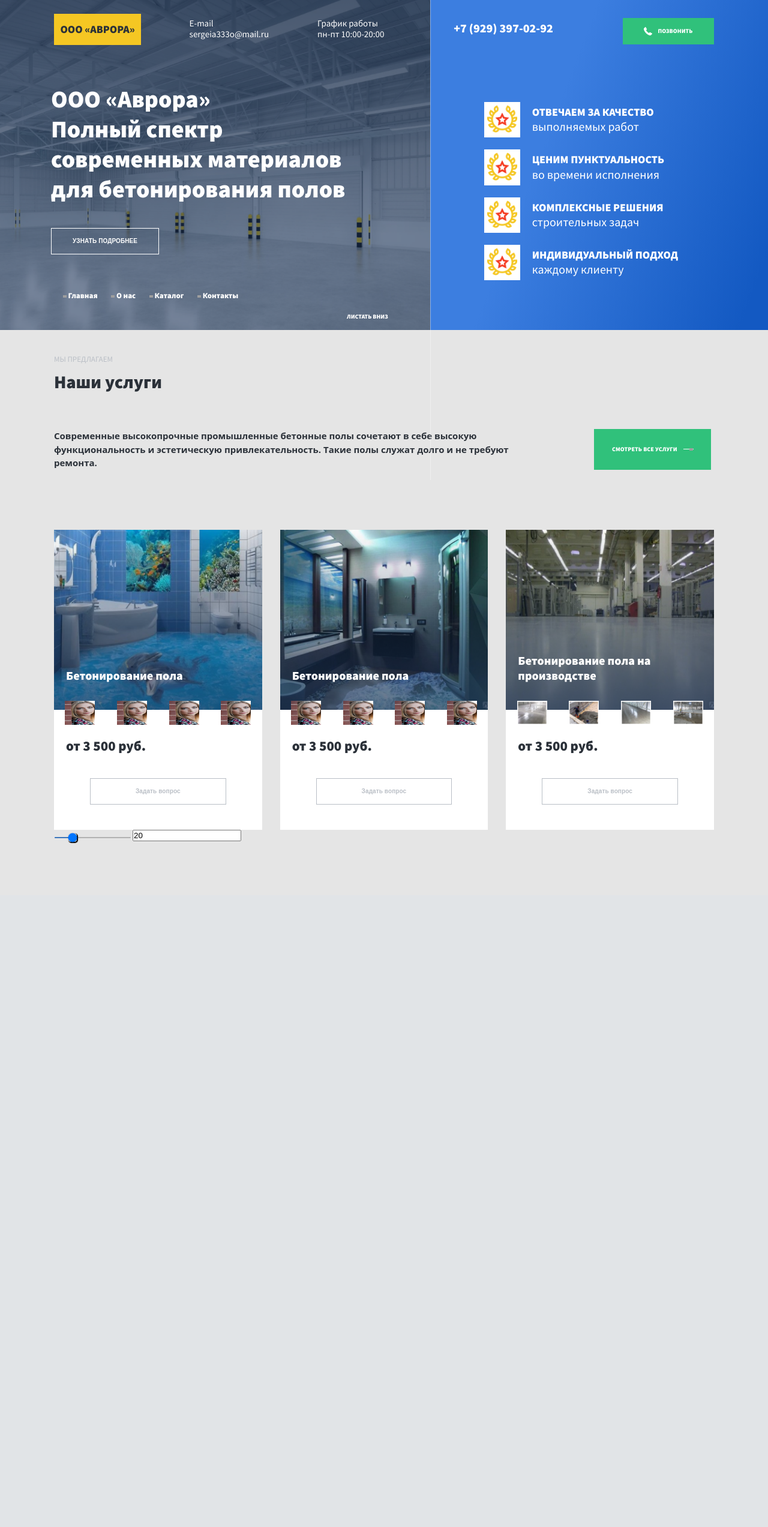
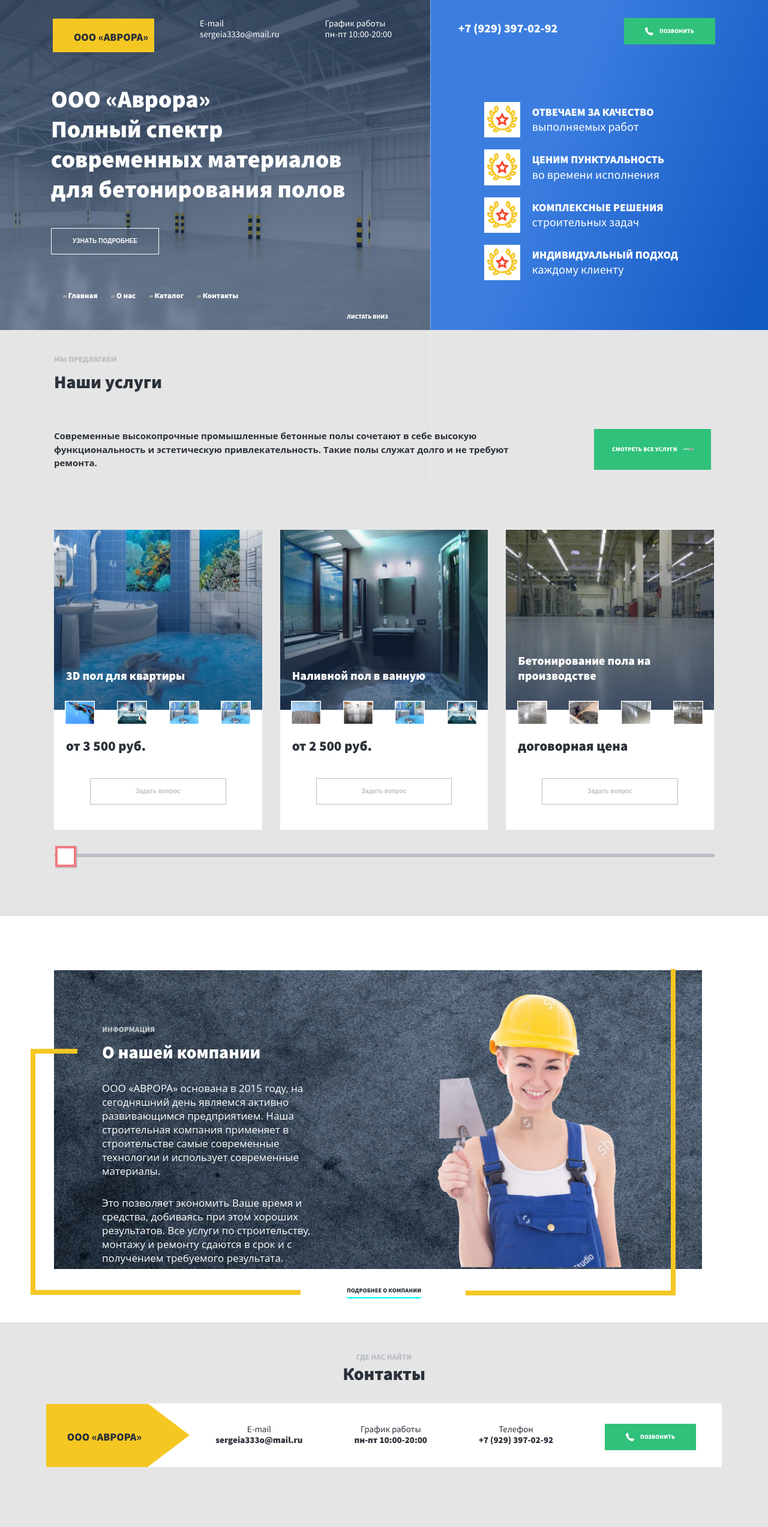
Before and after one commit to pompodar/Avrora, a PHP site: page / in a window 1280 px wide. Shown: the whole page at 60% size. Before the commit the page ends 1406 px from the top, so only its background shows below. Run offline with PHP 8.4, Linux system fonts and the light colour scheme; grey boxes are pictures that could not be loaded.

Commit message:
front age no footer no background of contacts no js no php

```diff
--- a/css/styles.css
+++ b/css/styles.css
@@ -257,6 +257,9 @@ a {
     text-transform: uppercase;
     color: #BABFC6;
     font-size: 1.3rem;
+    font-family: Source Sans Pro;
+    font-style: normal;
+    font-weight: 600;
 }
 
 .services p:nth-child(2) {
@@ -264,6 +267,8 @@ a {
     font-size: 3rem;
     font-weight: 900;
     padding-top: 1rem;
+    font-family: Source Sans Pro;
+    font-style: normal;
 }
 
 .services__description {
@@ -390,18 +395,265 @@ a {
 }
 
 #myRange {
-    height: 2px;
+    height: .4rem;
+    margin-top: 4rem;
+    width: 100%;
+}
+
+input[type=range] {
+    height: 0.4rem;
+    -webkit-appearance: none;
+    margin: 10px 0;
+    width: 100%;
+}
+
+input[type=range]:focus {
+    outline: none;
+}
+
+input[type=range]::-webkit-slider-runnable-track {
+    width: 100%;
+    height: 0.4rem;
+    cursor: pointer;
+    animate: 0.2s;
+    box-shadow: 1px 1px 2px #A6A6A6;
+    background: #ffff;
+    border-radius: 4px;
+    border: 2px solid #BABFC6;
+    ;
 }
 
 input[type=range]::-webkit-slider-thumb {
-    box-shadow: 1px 1px 1px #000000;
-    border: 1px solid #000000;
-    height: 30px;
-    width: 15px;
-    border-radius: 5px;
-    background: #FFFFFF;
+    box-shadow: 1px 1px 2px #A6A6A6;
+    border: .4rem solid #F27B7F;
+    height: 3.5rem;
+    width: 3.5rem;
+    border-radius: 0px;
+    background: #ffffff;
     cursor: pointer;
     -webkit-appearance: none;
+    margin-top: -1.5rem;
+}
+
+.about {
+    background: #FFFFFF;
+    width: 100vw;
+    padding-top: 4rem;
+    padding-bottom: 4rem;
+    position: relative;
+}
+
+.about__photo_and_text {
+    background-image: url("../img/gray_concrete_background.png");
+    color: #FFFFFF;
+    margin: 5rem 11rem 5rem 9rem;
+    display: flex;
+    justify-content: space-between;
+}
+
+.about__photo_and_text__text {
+    width: 50%;
+    padding-right: 8rem;
+}
+
+.about__photo_and_text p:nth-child(1) {
+    text-transform: uppercase;
+    color: #BABFC6;
+    font-size: 1.3rem;
+    padding-top: 9rem;
+    padding-left: 8rem;
+    font-family: Source Sans Pro;
+    font-style: normal;
+    font-weight: 600;
+}
+
+.about__photo_and_text p:nth-child(2) {
+    color: #ffffff;
+    font-size: 3rem;
+    font-weight: 900;
+    padding-top: 1rem;
+    padding-left: 8rem;
+    font-family: Source Sans Pro;
+    font-style: normal;
+    font-weight: 900;
+}
+
+.about__photo_and_text p:nth-child(3),
+.about__photo_and_text p:nth-child(4) {
+    color: #ffffff;
+    font-size: 1.7rem;
+    padding-top: 3rem;
+    padding-left: 8rem;
+    font-family: Open Sans;
+    font-style: normal;
+    font-weight: normal;
+}
+
+.about__photo_and_text__photo {
+    padding-right: 9rem;
+    padding-top: 4rem;
+}
+
+.about__photo_and_text__photo img {
+    width: 35rem;
+}
+
+.about__square1 {
+    position: absolute;
+    width: 45rem;
+    height: 41rem;
+    background: transparent;
+    top: 32.7%;
+    left: 4%;
+    border-left: .8rem solid #F5C723;
+    border-bottom: .8rem solid #F5C723;
+}
+
+.about__square1__inner {
+    width: 7rem;
+    height: 100%;
+    background: transparent;
+    border-top: .8rem solid #F5C723;
+}
+
+.about__square2 {
+    position: absolute;
+    width: 35rem;
+    height: 54.4rem;
+    background: transparent;
+    top: 13%;
+    right: 12%;
+    border-right: .8rem solid #F5C723;
+    border-bottom: .8rem solid #F5C723;
+}
+
+.about__details {
+    font-family: Source Sans Pro;
+    font-style: normal;
+    font-weight: bold;
+    font-size: 1rem;
+    line-height: 120%;
+    letter-spacing: 0.01em;
+    text-transform: uppercase;
+    color: #2B3139;
+    margin-top: -2rem;
+    display: flex;
+    justify-content: center;
+}
+
+.about__details span {
+    padding-bottom: 0.5rem;
+    border-bottom: .2rem solid aqua;
+}
+
+.contacts {
+    background-image: url("../img/contacts_background.png");
+    text-align: center;
+}
+
+#where_to_find {
+    padding-top: 5rem;
+    font-family: Source Sans Pro;
+    font-style: normal;
+    font-weight: 600;
+    font-size: 1.3rem;
+    line-height: 130%;
+    text-transform: uppercase;
+    color: #BABFC6;
+}
+
+#contacts {
+    font-family: Source Sans Pro;
+    font-style: normal;
+    font-weight: 900;
+    font-size: 3rem;
+    line-height: 130%;
+    color: #2B3139;
+}
+
+.contacts__info {
+    position: absolute;
+    width: 100vw;
+    display: flex;
+    flex-direction: row;
+    justify-content: center;
+    padding: 3rem 5rem 10rem 5rem;
+    z-index: 2;
+    background: transparent;
+    ;
+}
+
+.bottom__info {
+    font-family: Source Sans Pro;
+    font-style: normal;
+    font-weight: normal;
+    font-size: 1.5rem;
+    line-height: 120%;
+    /* or 18px */
+    display: flex;
+    flex-direction: column;
+    color: #2B3139;
+    background: #ffffff;
+    padding: 4.3rem;
+    padding-top: 3.4rem;
+    padding-bottom: 2rem;
+}
+
+.bottom__info p:nth-of-type(2) {
+    font-weight: 600;
+}
+
+.logo {
+    /* Auto Layout */
+    display: flex;
+    flex-direction: row;
+    padding: 1rem 1rem 0.5rem .5rem;
+    background: #F5C723;
+    margin-top: 0.05rem;
+}
+
+.logo p {
+    font-family: Source Sans Pro;
+    font-style: normal;
+    font-weight: bold;
+    font-size: 1.8rem;
+    line-height: 120%;
+    /* identical to box height, or 46px */
+    text-transform: uppercase;
+    color: #2B3139;
+    /* Inside Auto Layout */
+    align-self: center;
+    padding-left: 3rem;
+}
+
+.triangle {
+    width: 0;
+    height: 0;
+    border-top: 5.3rem solid #ffffff;
+    border-left: 7rem solid #F5C723;
+    border-bottom: 5.3rem solid #FFFFFF;
+}
+
+.call_button button {
+    font-family: Source Sans Pro;
+    font-style: normal;
+    background: #30C17B;
+    color: #FFFFFF;
+    padding: 1.5rem 3.5rem 1.5rem 3.5rem;
+    display: flex;
+    align-items: center;
+    letter-spacing: 0.01em;
+    text-transform: uppercase;
+    outline: none;
+    border: none;
+    cursor: pointer;
+    font-weight: bold;
+    line-height: 120%;
+    font-size: 1rem;
+}
+
+.call_button button img {
+    padding-right: 1rem;
 }
 
 @media screen and (max-width: 1120px) {
@@ -420,4 +672,19 @@ input[type=range]::-webkit-slider-thumb {
     html {
         font-size: 37.5%;
     }
+    .header__bottom {
+        flex-direction: column;
+    }
+    .header__slogan {
+        width: 100vw;
+    }
+    .slide {
+        width: 100vw;
+    }
+    .header__bottom__advantages {
+        width: 100vw;
+    }
+    .services {
+        margin-top: 50rem;
+    }
 }
--- a/index.html
+++ b/index.html
@@ -188,12 +188,12 @@
                     <div class="owl-carousel__item">
                         <img src="./img/flat_3d_floors.png" alt="">
                         <div class="services__slider__price">
-                            <h3 class="services__slider__description">Бетонирование пола</h3>
+                            <h3 class="services__slider__description">3D пол для квартиры</h3>
                             <div class="services__slider__additional_pics">
-                                <img src="./img/heh.jpg" alt="">
-                                <img src="./img/heh.jpg" alt="">
-                                <img src="./img/heh.jpg" alt="">
-                                <img src="./img/heh.jpg" alt="">
+                                <img src="./img/flat_3d_floors_preview1.png" alt="3D пол для квартиры">
+                                <img src="./img/flat_3d_floors_preview2.png" alt="3D пол для квартиры">
+                                <img src="./img/flat_3d_floors_preview4.png" alt="3D пол для квартиры">
+                                <img src="./img/flat_3d_floors_preview4.png" alt="3D пол для квартиры">
                             </div>
                             <p>от 3 500 руб.</p>
                             <div class="services__slider__price__button_container">
@@ -206,14 +206,14 @@
                     <div class="owl-carousel__item">
                         <img src="./img/bathroom_fiil_in_floor.png" alt=" ">
                         <div class="services__slider__price">
-                            <h3 class="services__slider__description">Бетонирование пола</h3>
+                            <h3 class="services__slider__description">Наливной пол в ванную</h3>
                             <div class="services__slider__additional_pics">
-                                <img src="./img/heh.jpg" alt="">
-                                <img src="./img/heh.jpg" alt="">
-                                <img src="./img/heh.jpg" alt="">
-                                <img src="./img/heh.jpg" alt="">
+                                <img src="./img/bathroom_fiil_in_floor_preview1.png" alt="Наливной пол в ванную">
+                                <img src="./img/bathroom_fiil_in_floor_preview2.png" alt="Наливной пол в ванную">
+                                <img src="./img/bathroom_fiil_in_floor_preview3.png" alt="Наливной пол в ванную">
+                                <img src="./img/bathroom_fiil_in_floor_preview4.png" alt="Наливной пол в ванную">
                             </div>
-                            <p>от 3 500 руб.</p>
+                            <p>от 2 500 руб.</p>
                             <div class="services__slider__price__button_container">
                                 <button class="services__slider__price__button">
                                     Задать вопрос
@@ -231,7 +231,7 @@
                                 <img src="./img/industrial_floors_preview3.png" alt="Бетонирование пола на производстве">
                                 <img src="./img/industrial_floors_preview4.png" alt="Бетонирование пола на производстве">
                             </div>
-                            <p>от 3 500 руб.</p>
+                            <p>договорная цена</p>
                             <div class="services__slider__price__button_container">
                                 <button class="services__slider__price__button">
                                     Задать вопрос
@@ -241,14 +241,77 @@
                     </div>
                 </div>
 
-                <div class="range">
-                    <input type="range" min="0" max="100" step="2" value="20" oninput="CheckRange()" id="myRange">
-                    <input type="text" id="myRangeInput" value="20" oninput="CheckRange()">
+                <div class="services__slider__range">
+                    <input type="range" min="1" max="100" step="2" value="1" oninput="CheckRange()" id="myRange">
                 </div>
                 <script src="https://ajax.aspnetcdn.com/ajax/jQuery/jquery-3.3.1.min.js"></script>
                 <script src="./libs/owl-carousel/owl.carousel.min.js"></script>
             </div>
         </section>
+        <section class="about">
+            <div class="about__square1">
+                <div class="about__square1__inner"></div>
+            </div>
+            <div class="about__square2"></div>
+            <div class="about__photo_and_text">
+                <div class="about__photo_and_text__text">
+                    <p>Информация</p>
+                    <p>О нашей компании</p>
+                    <p>ООО «АВРОРА» основана в 2015 году, на сегодняшний день являемся активно развивающимся предприятием. Наша строительная компания применяет в строительстве самые современные технологии и использует современные материалы. </p>
+                    <p>Это позволяет экономить Ваше время и средства, добиваясь при этом хороших результатов. Все услуги по строительству, монтажу и ремонту сдаются в срок и с получением требуемого результата.</p>
+                </div>
+                <div class="about__photo_and_text__photo">
+                    <img src="./img/beautiful_woman_builder.png" alt="">
+                </div>
+            </div>
+            <div class="about__details">
+                <span>Подробнее о компании</span>
+            </div>
+        </section>
+        <sections class="contacts">
+            <p id="where_to_find">Где нас найти</p>
+            <p id="contacts">Контакты</p>
+            <div class="contacts__info">
+                <div class="bottom__info logo">
+                    <p>
+                        <a href="">
+                            ООО «Аврора»
+                        </a>
+                    </p>
+                </div>
+                <div class="triangle"></div>
+                <div class="bottom__info email">
+                    <p>
+                        E-mail
+                    </p>
+                    <p>
+                        sergeia333o@mail.ru
+                    </p>
+                </div>
+                <div class="bottom__info schedule">
+                    <p>
+                        График работы
+                    </p>
+                    <p>
+                        пн-пт 10:00-20:00
+                    </p>
+                </div>
+                <div class="bottom__info phone">
+                    <p>
+                        Телефон
+                    </p>
+                    <p>
+                        +7 (929) 397-02-92
+                    </p>
+                </div>
+                <div class="bottom__info call_button">
+                    <button>
+                        <img src="./img/phone_icon.png">
+                        Позвонить
+                    </button>
+                </div>
+            </div>
+        </sections>
     </main>
     <script src="https://ajax.aspnetcdn.com/ajax/jQuery/jquery-3.3.1.min.js"></script>
     <script src="./libs/owl-carousel/owl.carousel.min.js"></script>
```
Also changed, not shown: js/scripts.js (+22 -6 lines), img/bathroom_fiil_in_floor_preview1.png (added), img/bathroom_fiil_in_floor_preview2.png (added), img/bathroom_fiil_in_floor_preview3.png (added), img/bathroom_fiil_in_floor_preview4.png (added), img/beautiful_woman_builder.png (added), img/contacts_background.png (added), img/flat_3d_floors_preview1.png (added), img/flat_3d_floors_preview2.png (added), img/flat_3d_floors_preview3.png (added), img/flat_3d_floors_preview4.png (added), img/gray_concrete_background.png (added).
